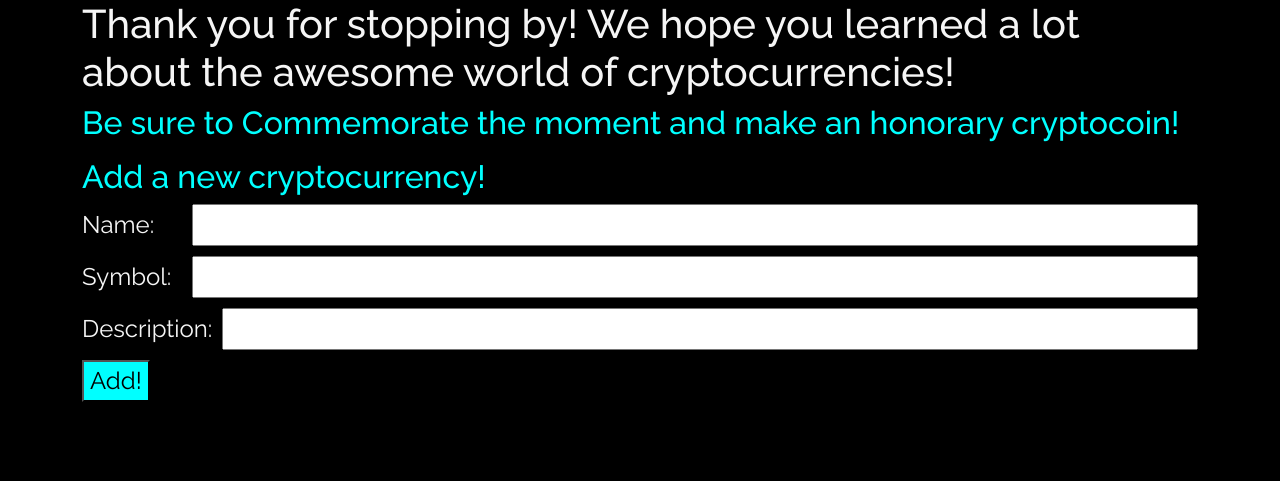
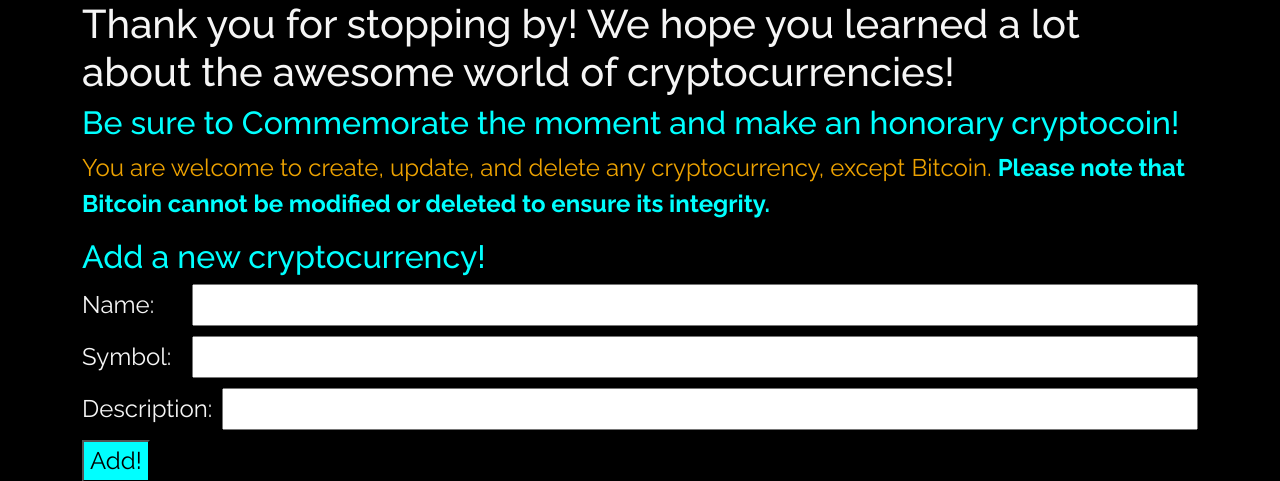
Before and after one commit to notAnotherAverageJoe/bit_buddy, a Flask app: page /api in a window 1280 px wide. Shown: the part 67-548 px from the top of the page. Run offline with Flask 3, Linux system fonts and the light colour scheme; data that the repository does not hold is empty.

Commit message:
css updates

```diff
--- a/app.py
+++ b/app.py
@@ -171,7 +171,7 @@ def blockchain():
         time = blockchain_info['time']
         block_hash = blockchain_info['hash']
     else:
-        # If blockchain_info is not available, assign default values
+        # If blockchain_info is not available, assign N/A
         block_height = "N/A"
         time = "N/A"
         block_hash = "N/A"
@@ -466,6 +466,8 @@ def get_cryptocurrency(currency_id):
     # Return the cryptocurrency data in JSON format
     return jsonify(cryptocurrency=cryptocurrency_entry.to_dict())
 
+
+
 @app.route("/api/cryptocurrencies/<int:currency_id>", methods=["PATCH"])
 def update_cryptocurrency(currency_id):
     """Update cryptocurrency from data in request. Return updated data."""
--- a/static/cryptocurrencies.js
+++ b/static/cryptocurrencies.js
@@ -93,7 +93,6 @@ $("#cryptocurrencies-list").on("click", ".update-button", async function (evt) {
 });
 
 /** Handle submitting update form */
-/** Handle submitting update form */
 $("#cryptocurrencies-list").on("submit", ".update-form", async function (evt) {
   evt.preventDefault();
   let $cryptocurrency = $(evt.target).closest("div");
--- a/templates/index.html
+++ b/templates/index.html
@@ -3,12 +3,18 @@
 {% block content %}
 <h1>Thank you for stopping by! We hope you learned a lot about the awesome world of cryptocurrencies!</h1>
 <h2>Be sure to Commemorate the moment and make an honorary cryptocoin!</h2>
-<!--
+<p class="information-text">
+    You are welcome to create, update, and delete any cryptocurrency,
+    except Bitcoin. <strong>Please note that Bitcoin cannot be
+     modified or deleted to ensure its integrity.</strong>
+</p>
+
+
 {% for message in get_flashed_messages() %}
 <div class="alert alert-warning" role="alert">
     {{ message }}
 </div>
-{% endfor %} -->
+{% endfor %}
 
 <ul id="cryptocurrencies-list">
 </ul>
```
